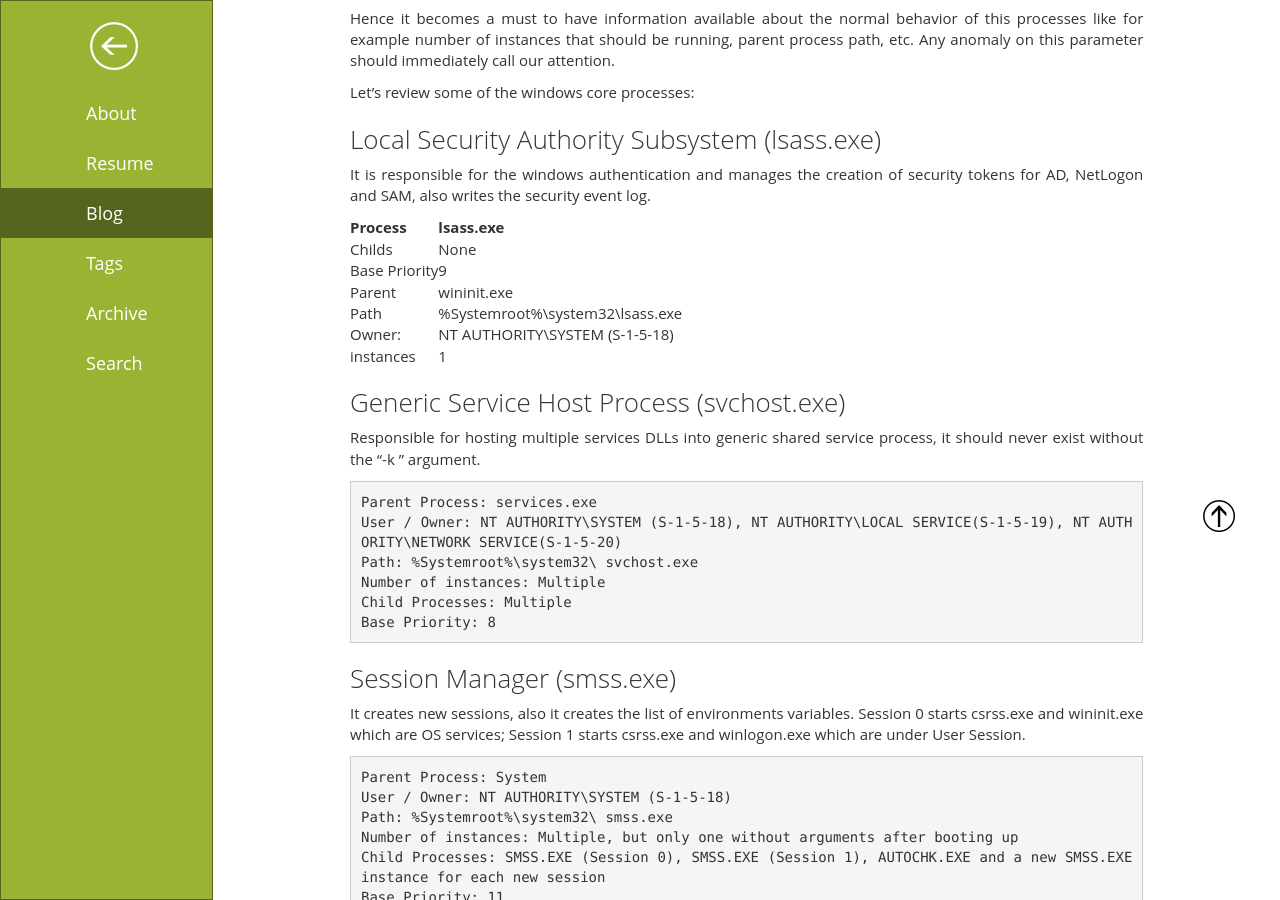
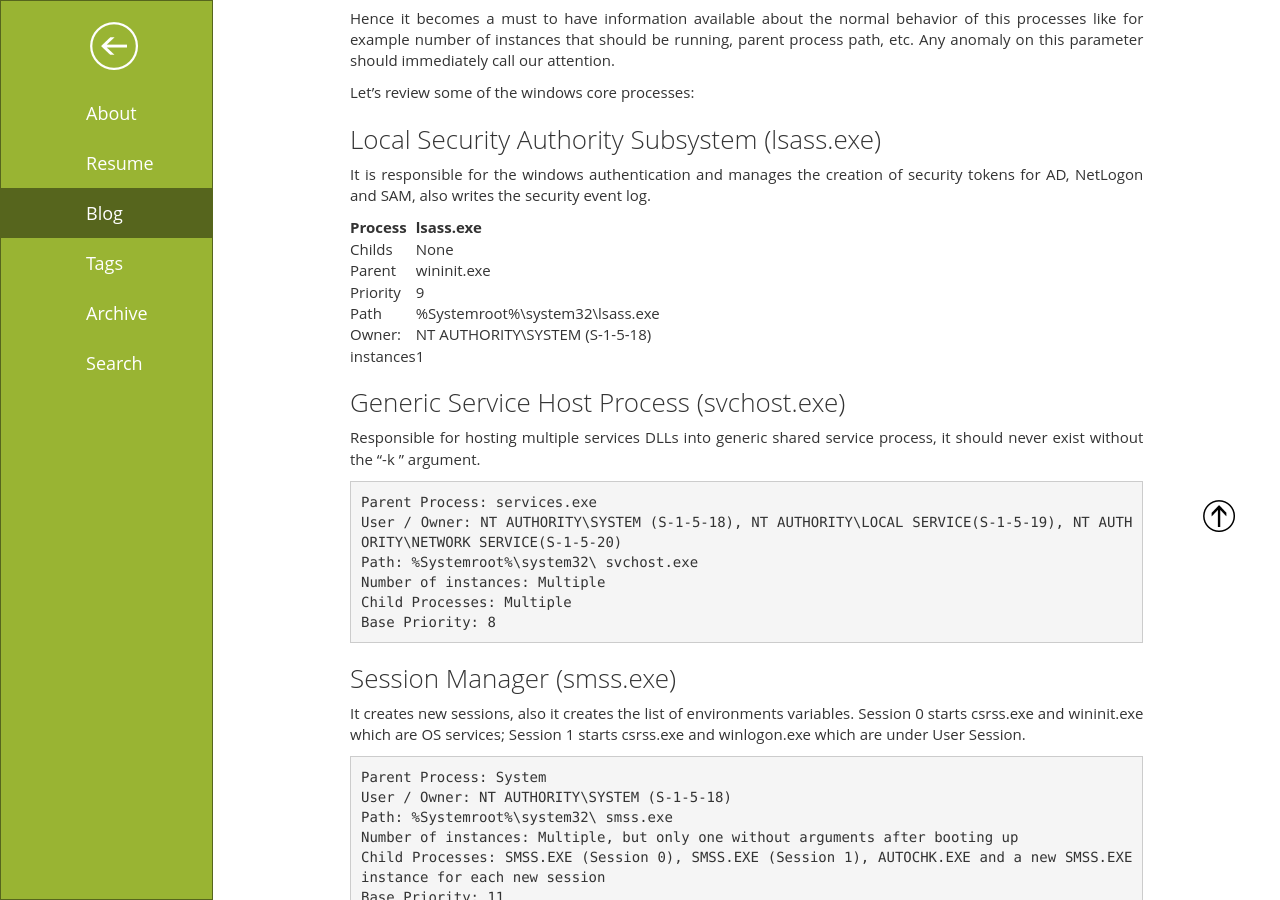
Before and after one commit to fanavarr/fanavarr.github.io, a Jekyll site: the page built from _posts/2022-04-05-Windows-Core-Procesess.md, in a window 1280 px wide and 900 px high, scrolled down 312 px. Built offline with Jekyll 4.4.1, drawn with Linux system fonts in a browser that asks for light colours; a script that is not in the unit is left out; comment, search, counter and statistics services are not loaded.

Commit message:
Update and rename 2022-04-05-Normal-Core-Windows-Procesess.md to 2022-04-05-Windows-Core-Procesess.md

```diff
--- a/_posts/2022-04-05-Normal-Core-Windows-Procesess.md
+++ b/_posts/2022-04-05-Windows-Core-Procesess.md
@@ -33,8 +33,8 @@ It is responsible for the windows authentication and manages the creation of sec
 | Process      | lsass.exe |
 | ----------- | ----------- |
 | Childs | None |
-| Base Priority |  9 |
 | Parent | wininit.exe |
+| Priority | 9 |
 | Path | %Systemroot%\system32\lsass.exe |
 | Owner: | NT AUTHORITY\SYSTEM (S-1-5-18) |
 | instances | 1 |
```
